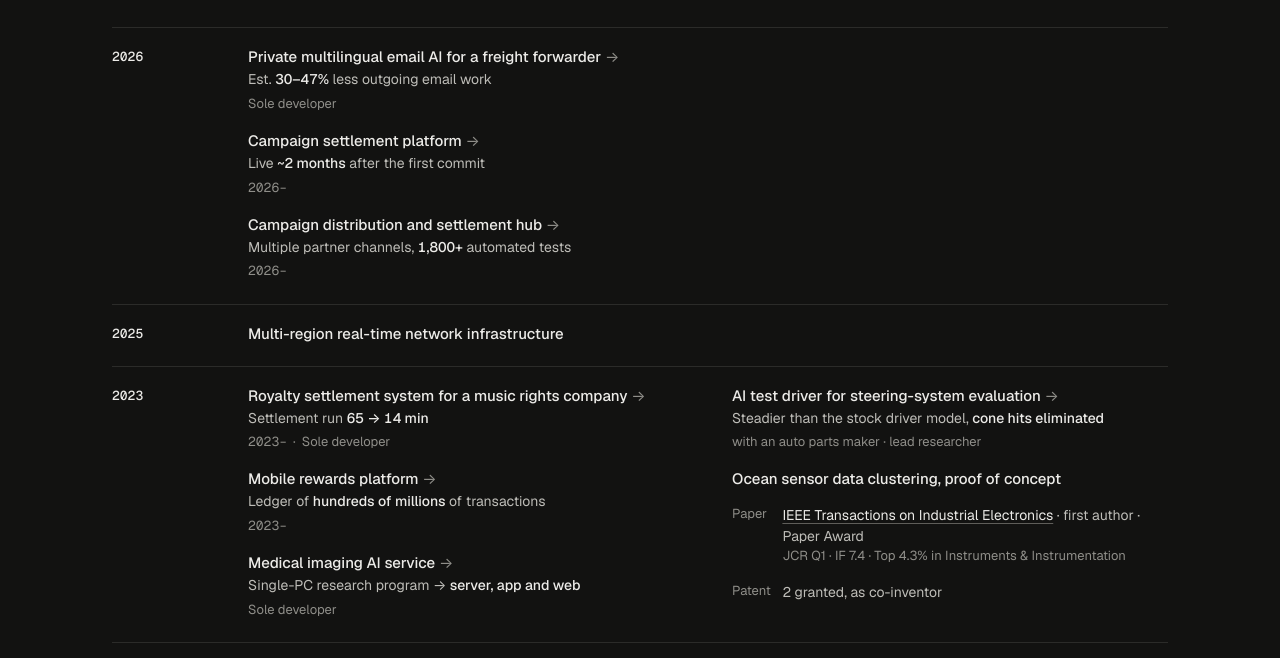
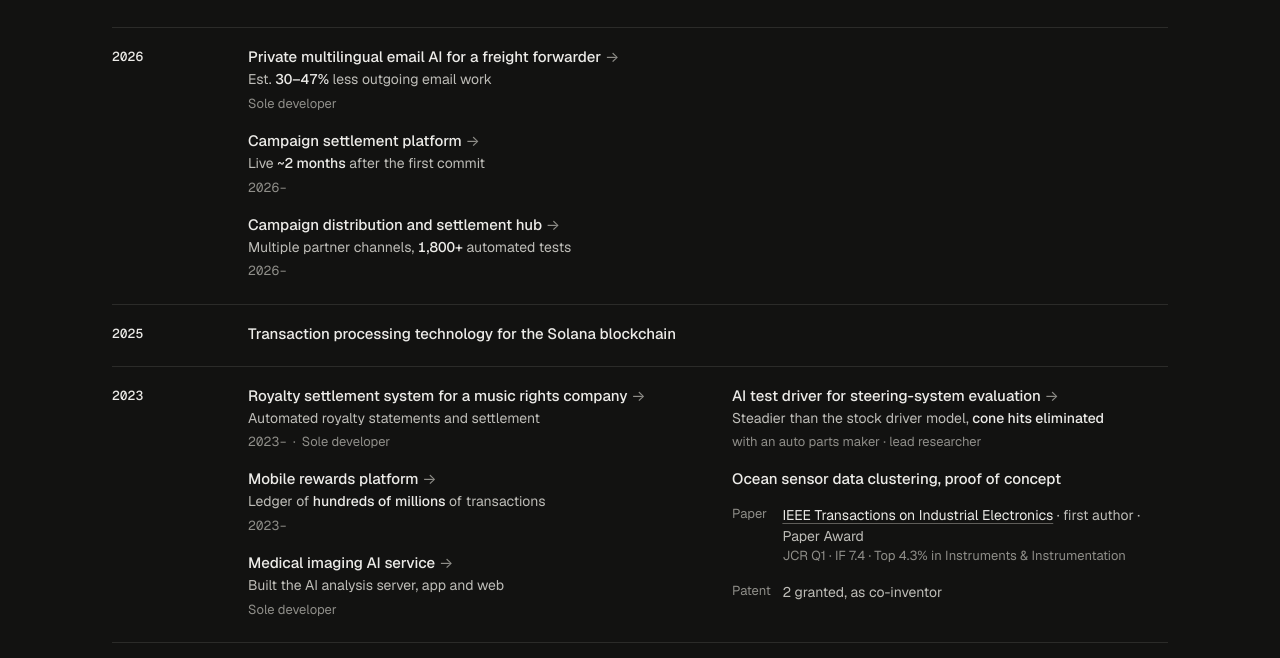
Before and after one commit to codemoo/hwanmoo.yong.phd, a plain HTML site: page index.html in a window 1280 px wide. Shown: the part 502-1160 px from the top of the page. Drawn offline with nearby package versions, Linux system fonts and the light colour scheme; animation ran at ten frames a second.

Commit message:
Owner copy edits: statements automation, Solana processing, drop IEEE VR poster
Co-Authored-By: Claude Opus 5.5 <noreply@anthropic.com>

```diff
--- a/index.html
+++ b/index.html
@@ -331,8 +331,7 @@ h1 .alt { margin-left: 12px; font-size: 16px; font-weight: 400; letter-spacing:
     tie: { v: "IEEE Transactions on Industrial Electronics", doi: "10.1109/TIE.2022.3153805", q: "Q1", jif: "7.4", top: "4.3", cat: "Instruments & Instrumentation" },
     nd: { v: "Nonlinear Dynamics", doi: "10.1007/s11071-021-06598-7", q: "Q1", jif: "5.7", top: "11.3", cat: "Mechanics" },
     pla: { v: "Physics Letters A", doi: "10.1016/j.physleta.2020.127005", q: "Q2", jif: "2.7" },
-    tase: { v: "IEEE Transactions on Automation Science and Engineering", doi: "10.1109/TASE.2020.2980305", q: "Q1", jif: "7.9", top: "11.9", cat: "Automation & Control Systems" },
-    vr: { v: "IEEE VR", doi: "10.1109/VR.2019.8797736", j: { en: "Conference poster", ko: "국제학술대회 포스터" } }
+    tase: { v: "IEEE Transactions on Automation Science and Engineering", doi: "10.1109/TASE.2020.2980305", q: "Q1", jif: "7.9", top: "11.9", cat: "Automation & Control Systems" }
   };
 
   /* y = anchor (start) year on the rail. p = period shown on the row. href = detail page ("#" = detail page planned, not built yet). */
@@ -347,17 +346,17 @@ h1 .alt { margin-left: 12px; font-size: 16px; font-weight: 400; letter-spacing:
       en: { t: "Campaign distribution and settlement hub", r: "Multiple partner channels, **1,800+** automated tests" },
       ko: { t: "캠페인 유통·정산 허브", r: "다수 파트너 채널 연동, 자동 테스트 **1,800+**" } },
     { y: 2025, p: "2025",
-      en: { t: "Multi-region real-time network infrastructure" },
-      ko: { t: "여러 지역에 걸친 실시간 네트워크 인프라" } },
+      en: { t: "Transaction processing technology for the Solana blockchain" },
+      ko: { t: "솔라나 블록체인 트랜잭션 처리 기술 개발" } },
     { y: 2023, p: "2023–", href: "#",
-      en: { t: "Royalty settlement system for a music rights company", m: "Sole developer", r: "Settlement run **65 → 14 min**" },
-      ko: { t: "음악 권리사의 저작권료 정산 시스템", m: "단독 개발", r: "정산 처리 시간 **65분 → 14분**" } },
+      en: { t: "Royalty settlement system for a music rights company", m: "Sole developer", r: "Automated royalty statements and settlement" },
+      ko: { t: "음악 권리사의 저작권료 정산 시스템", m: "단독 개발", r: "명세서 및 정산 시스템 자동화" } },
     { y: 2023, p: "2023–", href: "#",
       en: { t: "Mobile rewards platform", r: "Ledger of **hundreds of millions** of transactions" },
       ko: { t: "모바일 리워드 플랫폼", r: "거래 원장 **수억 건** 규모" } },
     { y: 2023, p: "2023", href: "#",
-      en: { t: "Medical imaging AI service", m: "Sole developer", r: "Single-PC research program → **server, app and web**" },
-      ko: { t: "의료영상 AI 서비스", m: "단독 개발", r: "PC 한 대에서 쓰던 연구 프로그램 → **서버·앱·웹**" } },
+      en: { t: "Medical imaging AI service", m: "Sole developer", r: "Built the AI analysis server, app and web" },
+      ko: { t: "의료영상 AI 서비스", m: "단독 개발", r: "AI 분석 서버와 앱·웹 구축" } },
     { y: 2021, p: "2021–25", href: "#",
       en: { t: "Clinical mobile services for a hospital research team", m: "Sole developer", r: "**3** services across **4** contracts" },
       ko: { t: "병원 연구팀의 임상 모바일 서비스", m: "단독 개발", r: "서비스 **3건**, 계약 **4회**" } },
@@ -416,7 +415,6 @@ h1 .alt { margin-left: 12px; font-size: 16px; font-weight: 400; letter-spacing:
     { y: 2019, p: "2019–20",
       en: { t: "Semi-active suspension control strategies using deep learning", m: "M.S. thesis" },
       ko: { t: "딥러닝 기반 반능동 서스펜션 제어 전략", m: "석사학위 논문" } },
-    { y: 2019, kind: "paper", pub: "vr", en: { t: "first author" }, ko: { t: "제1저자" } },
     { y: 2017, p: "2017–18",
       en: { t: "AI attendant robot for VR simulators", m: "Government R&D", r: "Field-tested with **hundreds** of visitors" },
       ko: { t: "VR 시뮬레이터용 AI 안내 로봇", m: "정부 R&D", r: "방문객 **수백 명** 대상 현장 검증" } }
```
Also changed, not shown: work/learned-suspension/index.html (+4 -4 lines).
